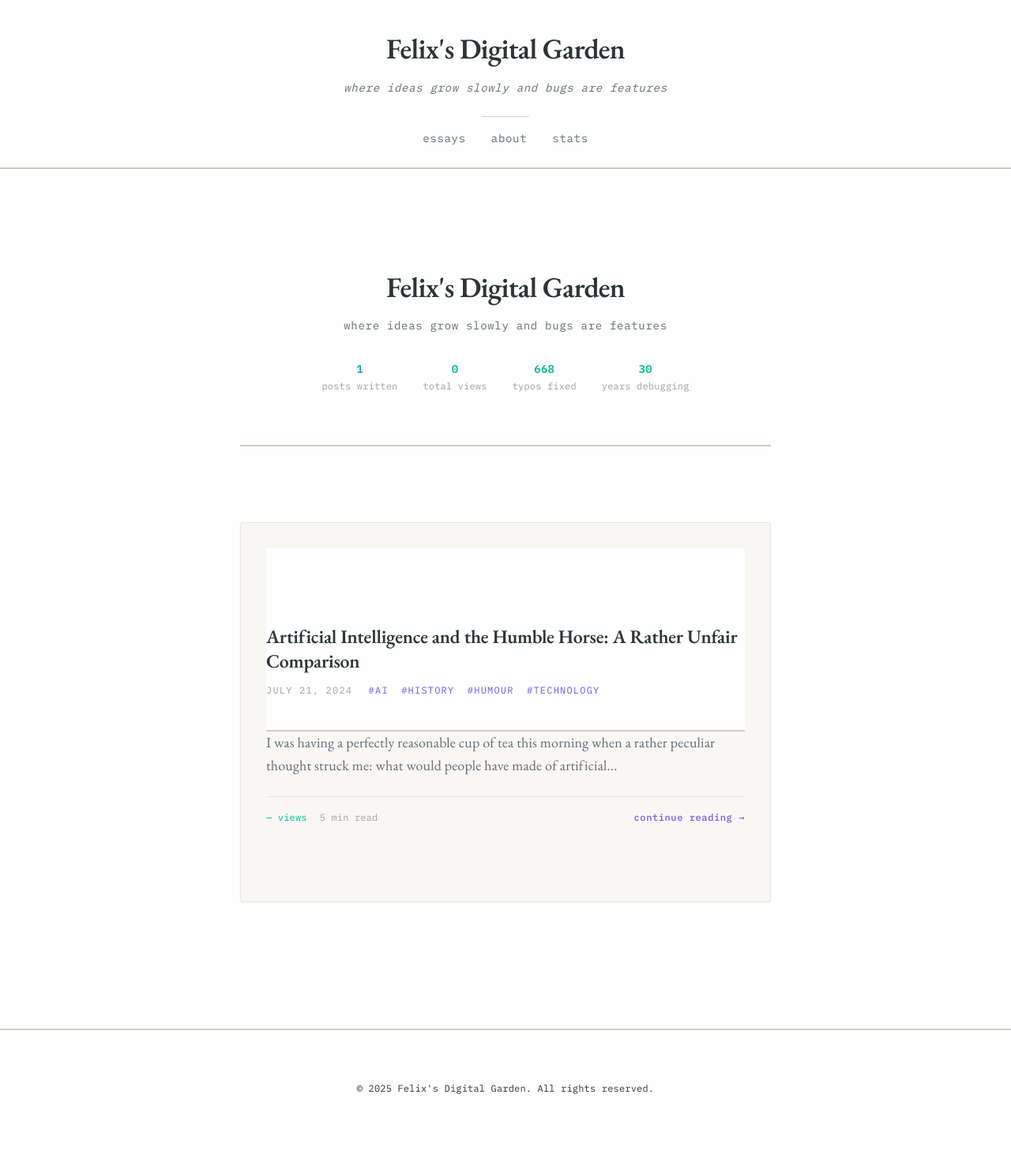
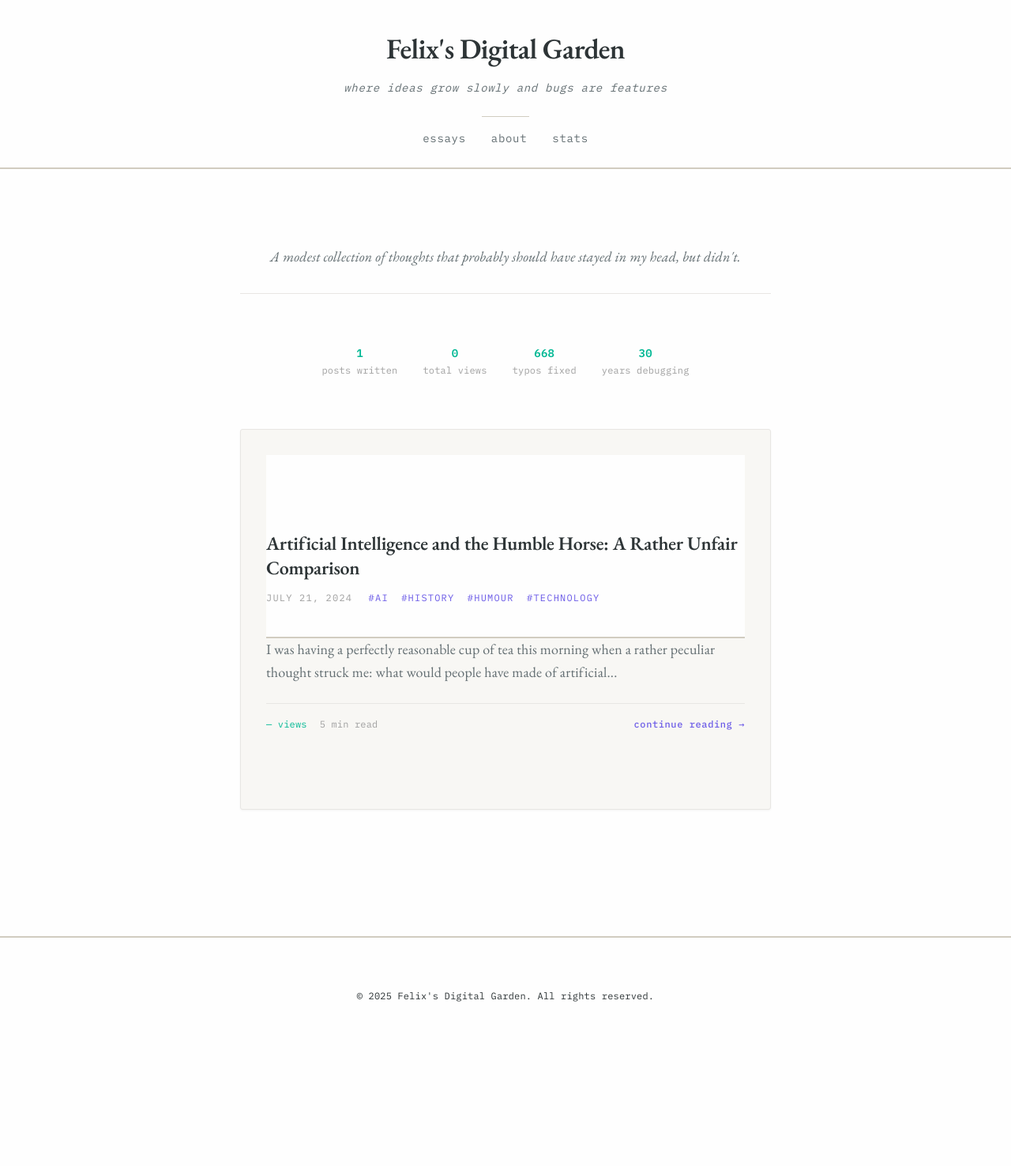
Before and after one commit to felixtp/felixtp.github.io, a Jekyll site: the page built from index.md, in a window 1280 px wide. Shown: the whole page at 79% size. Built offline with Jekyll 4.4.1, drawn with Linux system fonts in a browser that asks for light colours; our own code applies the rules of GitHub Pages for plain Markdown files; after the commit the page ends 1359 px from its top, so only the background shows below that.

Commit message:
Remove duplicate header and add witty intro text
- Remove duplicate 'Felix's Digital Garden' title from content
- Keep clean header navigation only
- Add humorous intro: 'thoughts that probably should have stayed in my head'
- Style intro text with vintage typography
- Clean up layout structure

```diff
--- a/index.md
+++ b/index.md
@@ -3,31 +3,28 @@ title: Felix's Digital Garden
 description: Thoughts, code, and everything in between
 ---
 
-<div class="home-intro">
-    <h1 class="home-title">Felix's Digital Garden</h1>
-    <p class="home-subtitle">where ideas grow slowly and bugs are features</p>
-
-    <div class="home-stats">
-        <div class="stat-item">
-            <div class="stat-number mono" id="totalPosts">{{ site.posts.size }}</div>
-            <div>posts written</div>
-        </div>
-        <div class="stat-item">
-            <div class="stat-number mono" id="totalViews">0</div>
-            <div>total views</div>
-        </div>
-                <div class="stat-item">
-            <div class="stat-number mono" id="typoCount">∞</div>
-            <div>typos fixed</div>
-        </div>
-        <div class="stat-item">
-            <div class="stat-number mono">{{ 'now' | date: '%Y' | minus: 1995 }}</div>
-            <div>years debugging</div>
-        </div>
-    </div>
+<div class="intro-text">
+    <p><em>A modest collection of thoughts that probably should have stayed in my head, but didn't.</em></p>
 </div>
 
-<section class="blog-posts">
+<div class="home-stats">
+    <div class="stat-item">
+        <div class="stat-number mono" id="totalPosts">{{ site.posts.size }}</div>
+        <div>posts written</div>
+    </div>
+    <div class="stat-item">
+        <div class="stat-number mono" id="totalViews">0</div>
+        <div>total views</div>
+    </div>
+    <div class="stat-item">
+        <div class="stat-number mono" id="typoCount">∞</div>
+        <div>typos fixed</div>
+    </div>
+    <div class="stat-item">
+        <div class="stat-number mono">{{ 'now' | date: '%Y' | minus: 1995 }}</div>
+        <div>years debugging</div>
+    </div>
+</div><section class="blog-posts">
     {% for post in site.posts %}
     <article class="blog-post">
         <header>
@@ -77,6 +74,21 @@ description: Thoughts, code, and everything in between
 <style>
 /* Page-specific styles */
 .mono { font-family: var(--font-mono); }
+
+.intro-text {
+    text-align: center;
+    margin-bottom: var(--space-16);
+    padding: var(--space-8) 0;
+    border-bottom: 1px solid var(--border-light);
+}
+
+.intro-text p {
+    font-family: var(--font-serif);
+    font-size: var(--font-size-lg);
+    color: var(--text-secondary);
+    font-style: italic;
+    margin: 0;
+}
 
 .tags {
     margin-left: var(--space-3);
```
